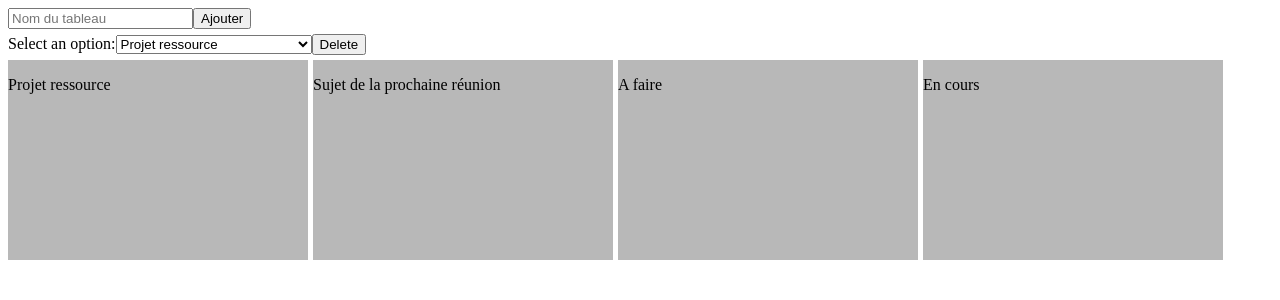
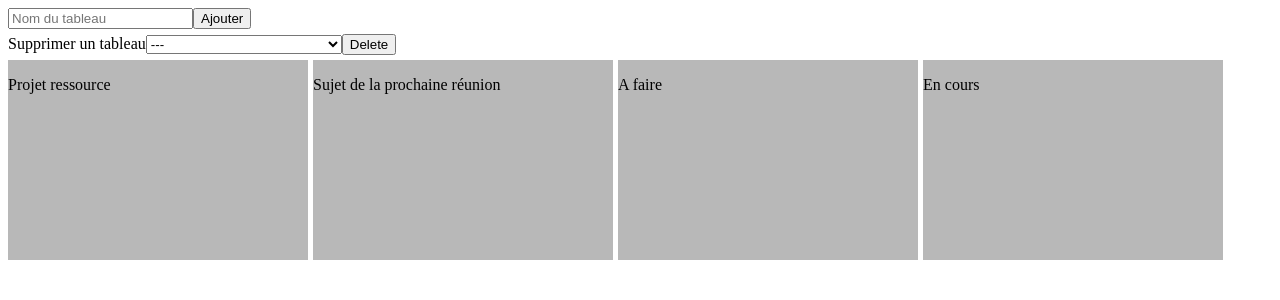
Before and after one commit to supersixaxis/Task-Manager, a React (Vite) app: page / in a window 1280 px wide. Shown: the top 300 px of the page. Built offline with nearby package versions, Linux system fonts and the light colour scheme; the HTML template or start-up script is replaced by a standard one.

Commit message:
correction

```diff
--- a/src/components/SelectTableDelete.jsx
+++ b/src/components/SelectTableDelete.jsx
@@ -1,18 +1,32 @@
-import React from 'react';
+import React, { useState } from 'react';
 
-const SelectTableDelete = ({ options, selectedOption, onSelectChange, onDeleteButtonClick }) => {
+
+
+const SelectTableDelete = ({ tables, deleteTable }) => {
+  const [idTableSelected, setIdTableSelected] = useState(0)
   return (
-    <div>
-      <label>Select an option:</label>
-      <select value={selectedOption || ''} onChange={(e) => onSelectChange(e.target.value)}>
-        {options.map((option) => (
-          <option key={option.id} value={option.id}>
-            {option.title}
+
+      <form onSubmit={(e) => {
+        e.preventDefault()
+        if(idTableSelected.toString() === '0') {
+           alert('Veuiller sélectionner un tableau à supprimer')
+        }
+        deleteTable(idTableSelected)
+        setIdTableSelected('0')
+      }}>
+        <label>Supprimer un tableau</label>
+      <select  value={idTableSelected} onChange={(e) => setIdTableSelected(e.target.value)}>
+      <option value={0}>---</option>
+        {tables.map((table) => (
+          <option key={table.id} value={table.id}>
+            {table.title}
           </option>
         ))}
       </select>
-      <button onClick={onDeleteButtonClick}>Delete</button>
-    </div>
+      <button onSubmit={deleteTable}>Delete</button>
+      </form>
+
+
   );
 };
 
--- a/src/components/Tables.jsx
+++ b/src/components/Tables.jsx
@@ -8,36 +8,22 @@ import SelectTableDelete from './SelectTableDelete';
 function Tables() {
   const [tablesList, setTablesList] = useState([
     {
-      id: 1,
+      id: '1',
       title: 'Projet ressource',
     },
     {
-      id: 2,
+      id: '2',
       title: 'Sujet de la prochaine réunion',
     },
     {
-      id: 3,
+      id: '3',
       title: 'A faire',
     },
     {
-      id: 4,
+      id: '4',
       title: 'En cours',
     },
   ]);
-
-  const [selectedOption, setSelectedOption] = useState(null);
-
-  const handleSelectChange = (selectedValue) => {
-    setSelectedOption(selectedValue);
-  };
-
-  const handleDeleteButtonClick = () => {
-    if (selectedOption) {
-      const updatedTablesList = tablesList.filter((table) => table.id !== selectedOption);
-      setTablesList(updatedTablesList);
-      setSelectedOption(null);
-    }
-  };
 
   const addTable = (newTableTitle) => {
     const newTable = {
@@ -46,15 +32,17 @@ function Tables() {
     };
     setTablesList((prevTablesList) => [...prevTablesList, newTable]);
   };
+  const deleteTable = (id) => {
+    let newtable = [...tablesList].filter((tab) => tab.id.toString() !== id.toString())
+    setTablesList(newtable)
+  };
 
   return (
     <div className="tablesContainer">
       <AddTableForm onAddTable={addTable} />
       <SelectTableDelete
-        options={tablesList}
-        selectedOption={selectedOption}
-        onSelectChange={handleSelectChange}
-        onDeleteButtonClick={handleDeleteButtonClick}
+        deleteTable={deleteTable}
+        tables={tablesList}
       />
       <div className='tablesListContainer'>
         {tablesList.map((table, index) => (
```
